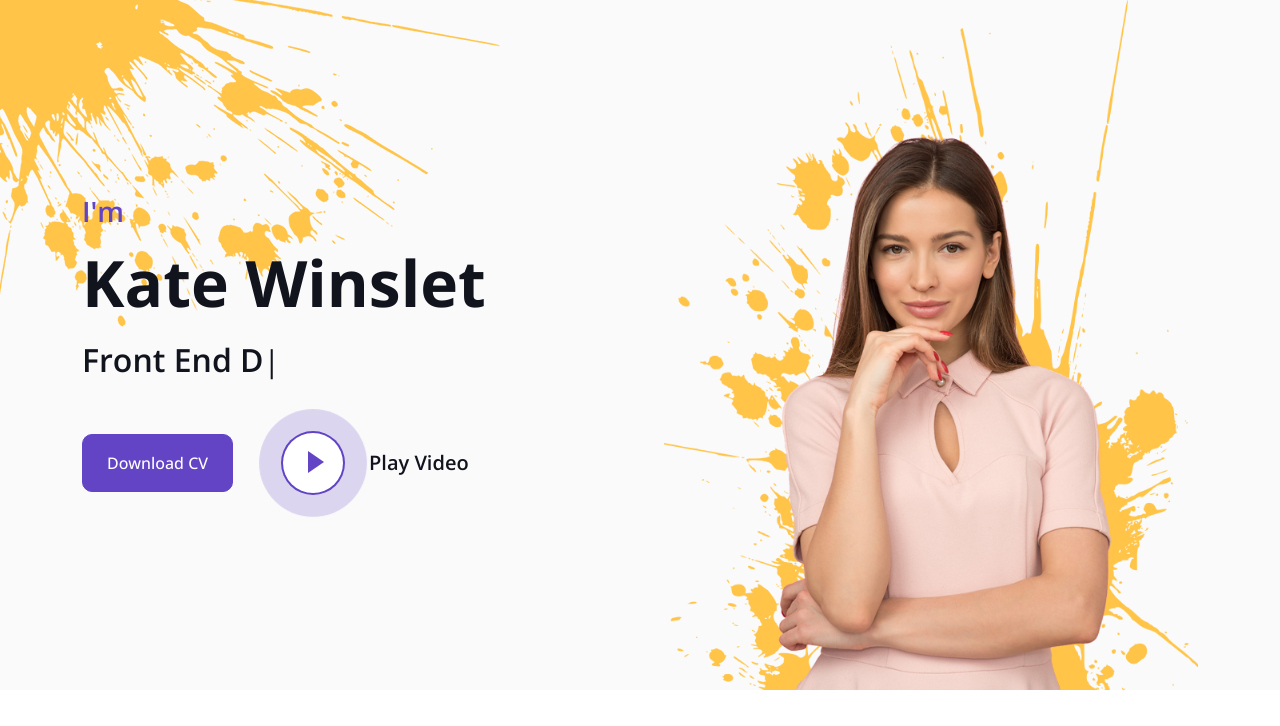
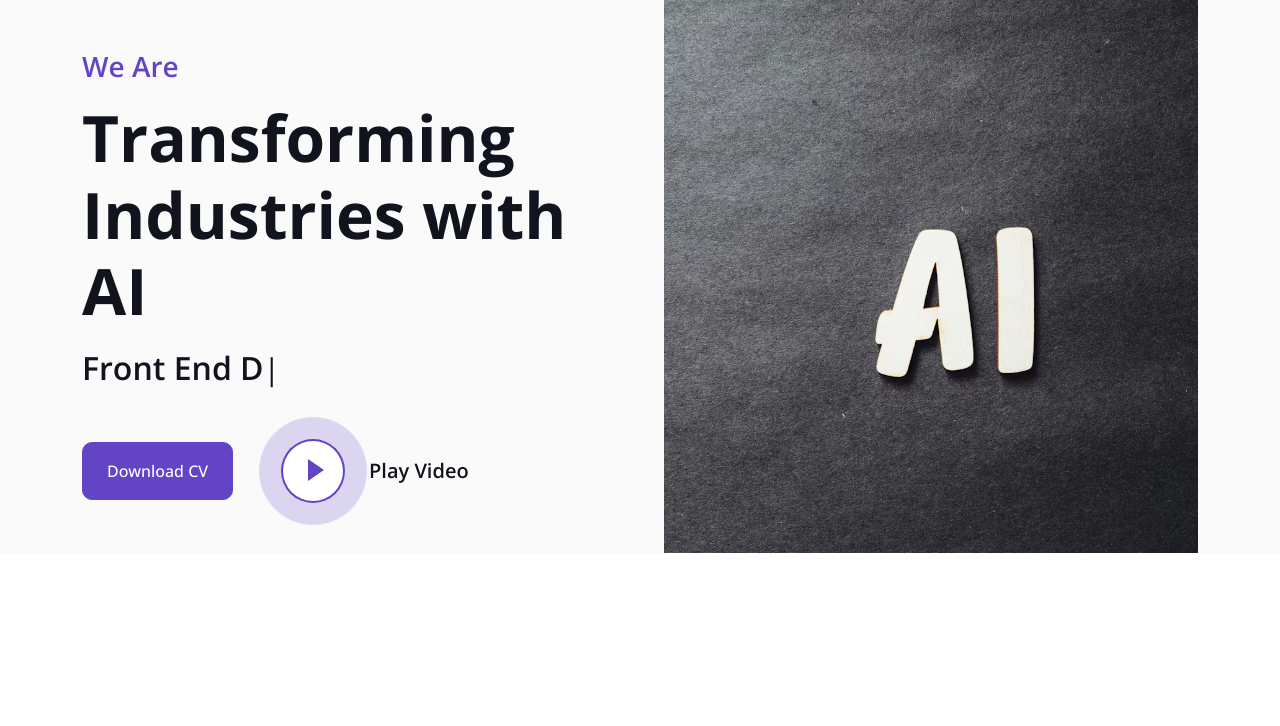
Before and after one commit to NidhishCU/DortexAi-Lab, a plain HTML site: page index.html in a window 1280 px wide. Shown: the top 726 px of the page. Drawn offline with nearby package versions, Linux system fonts and the light colour scheme.

Commit message:
header Back update

```diff
--- a/css/style.css
+++ b/css/style.css
@@ -106,7 +106,7 @@
 /*** Header ***/
 #home {
     margin-bottom: 6rem;
-    background: url(../img/bg-header.png) left top no-repeat;
+    /* background: url(../img/bg-header.png) left top no-repeat; */
 }
 
 .typed-cursor {
--- a/index.html
+++ b/index.html
@@ -76,8 +76,8 @@
         <div class="container">
             <div class="row g-5 align-items-center">
                 <div class="col-lg-6 py-6 pb-0 pt-lg-0">
-                    <h3 class="text-primary mb-3">I'm</h3>
-                    <h1 class="display-3 mb-3">Kate Winslet</h1>
+                    <h3 class="text-primary mb-3">We Are</h3>
+                    <h1 class="display-3 mb-3">Transforming Industries with AI</h1>
                     <h2 class="typed-text-output d-inline"></h2>
                     <div class="typed-text d-none">Web Designer, Web Developer, Front End Developer, Apps Designer, Apps Developer</div>
                     <div class="d-flex align-items-center pt-5">
@@ -90,7 +90,7 @@
                     </div>
                 </div>
                 <div class="col-lg-6">
-                    <img class="img-fluid" src="img/profile.png" alt="">
+                    <img class="img-fluid" src="img/AI.png" alt="">
                 </div>
             </div>
         </div>
```
Also changed, not shown: img/AI.png (added).
